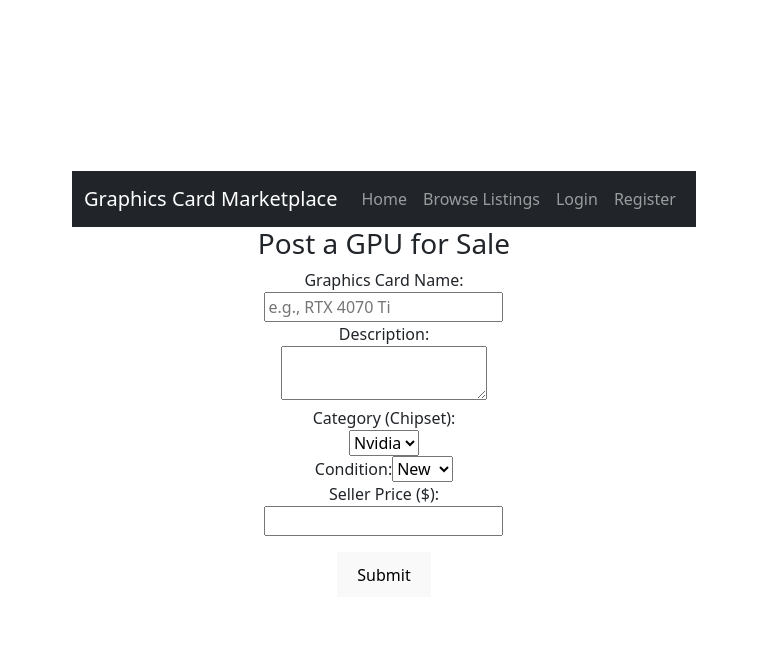
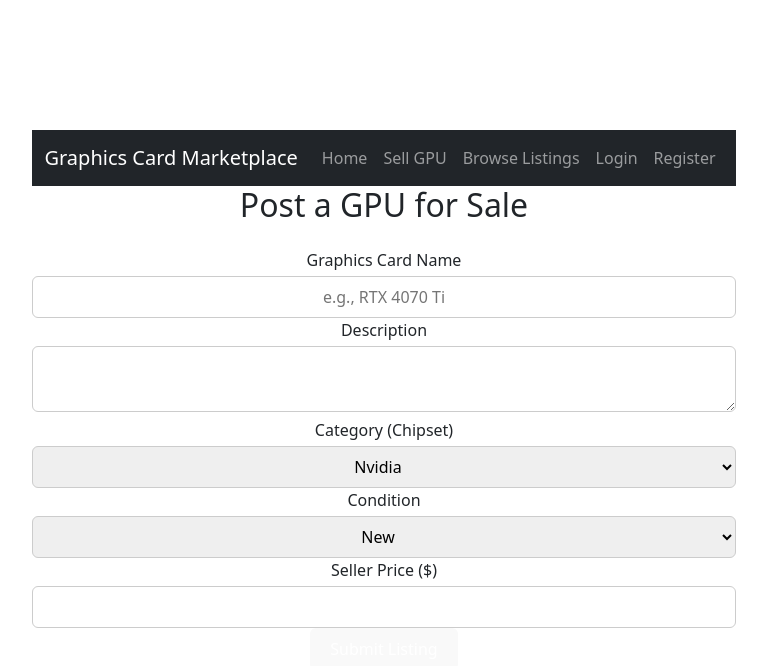
Before and after one commit to Jthao04/Graphic-Cards-Marketplace, a React (Vite) app in the folder Client/: page /sell in a window 1280 px wide. Shown: the top 666 px of the page, without its empty margins (256-1023 px from the left). Built offline with nearby package versions, Linux system fonts and the light colour scheme; no server answers.

Commit message:
Styled the CSS for Sell GPU page

```diff
--- a/Client/src/App.css
+++ b/Client/src/App.css
@@ -40,3 +40,13 @@
 .read-the-docs {
   color: #888;
 }
+
+.uniform-input {
+  width: 100%;
+  padding: 0.5rem 0.75rem;
+  font-size: 1rem;
+  border: 1px solid #ccc;
+  border-radius: 6px;
+  box-sizing: border-box;
+  text-align: center;
+}
--- a/Client/src/components/Navbar.jsx
+++ b/Client/src/components/Navbar.jsx
@@ -19,6 +19,7 @@ function AppNavbar() {
           <Navbar.Collapse id="basic-navbar-nav">
             <Nav className="ms-auto">
               <Nav.Link as={Link} to="/">Home</Nav.Link>
+              <Nav.Link as={Link} to="/sell">Sell GPU</Nav.Link>
               <Nav.Link as={Link} to="/listings">Browse Listings</Nav.Link>
 
               {user ? (
--- a/Client/src/pages/GpuPriceChecker.jsx
+++ b/Client/src/pages/GpuPriceChecker.jsx
@@ -1,10 +1,10 @@
 import { useEffect, useState } from 'react';
 import { useAuth } from '../context/AuthContext.jsx';
-import { useNavigate } from 'react-router-dom'; // Import useNavigate for redirection
+import { useNavigate } from 'react-router-dom';
 
 const GpuPriceChecker = () => {
   const { user } = useAuth();
-  const navigate = useNavigate(); // Initialize navigate for redirection
+  const navigate = useNavigate();
 
   const [gpuName, setGpuName] = useState('');
   const [price, setPrice] = useState(null);
@@ -51,11 +51,7 @@ const GpuPriceChecker = () => {
           .then(res => res.json())
           .then(data => {
             setHasSearched(true);
-            if (data.averagePrice) {
-              setPrice(data.averagePrice);
-            } else {
-              setPrice(null);
-            }
+            setPrice(data.averagePrice || null);
           })
           .catch(() => {
             setHasSearched(true);
@@ -71,14 +67,13 @@ const GpuPriceChecker = () => {
     }
   };
 
-  // Convert image file to base64
   const handleImageChange = (e) => {
     const file = e.target.files[0];
     setImage(file);
 
     const reader = new FileReader();
     reader.onloadend = () => {
-      setImageBase64(reader.result.split(',')[1]); // Get base64 string (remove the data URL prefix)
+      setImageBase64(reader.result.split(',')[1]);
     };
     reader.readAsDataURL(file);
   };
@@ -100,8 +95,8 @@ const GpuPriceChecker = () => {
     formData.append('userId', user._id);
 
     if (imageBase64) {
-      formData.append('imageData', imageBase64); // Send base64 image
-      formData.append('imageType', image.type); // Send the MIME type
+      formData.append('imageData', imageBase64);
+      formData.append('imageType', image.type);
     }
 
     try {
@@ -143,47 +138,47 @@ const GpuPriceChecker = () => {
   };
 
   return (
-    <div style={{ marginBottom: '2rem' }}>
-      <h3>Post a GPU for Sale</h3>
-      <form onSubmit={handleSubmit}>
+    <div className="max-w-2xl mx-auto mt-10 p-6 bg-white rounded-xl shadow-md">
+      <h2 className="text-2xl font-semibold mb-4 text-center">Post a GPU for Sale</h2>
+      <form onSubmit={handleSubmit} className="space-y-4">
+
         <div>
-          <label>Graphics Card Name:</label>
-          <br />
+          <label className="block font-medium">Graphics Card Name</label>
           <input
             type="text"
-            placeholder="e.g., RTX 4070 Ti"
             value={gpuName}
             onChange={handleInputChange}
+            placeholder="e.g., RTX 4070 Ti"
             required
+            className="uniform-input mt-1"
           />
         </div>
 
         {countdown !== null && countdown > 0 && (
-          <div style={{ color: 'gray' }}>Checking Amazon in {countdown}...</div>
+          <div className="text-sm text-gray-500">Checking Amazon in {countdown}...</div>
         )}
-        {loading && <div style={{ color: 'gray' }}>Checking Amazon...</div>}
-        {price && <div style={{ color: 'green' }}>Estimated Amazon Price: ${price}</div>}
+        {loading && <div className="text-sm text-gray-500">Checking Amazon...</div>}
+        {price && <div className="text-sm text-green-600">Estimated Amazon Price: ${price}</div>}
         {hasSearched && !loading && !price && (
-          <div style={{ color: 'red' }}>No price found.</div>
+          <div className="text-sm text-red-600">No price found.</div>
         )}
 
         <div>
-          <label>Description:</label>
-          <br />
+          <label className="block font-medium">Description</label>
           <textarea
             value={description}
             onChange={(e) => setDescription(e.target.value)}
             required
+            className="uniform-input mt-1"
           />
         </div>
 
         <div>
-          <label>Category (Chipset):</label>
-          <br />
+          <label className="block font-medium">Category (Chipset)</label>
           <select
             value={category}
             onChange={(e) => setCategory(e.target.value)}
-            required
+            className="uniform-input mt-1"
           >
             <option value="Nvidia">Nvidia</option>
             <option value="AMD">AMD</option>
@@ -192,39 +187,46 @@ const GpuPriceChecker = () => {
         </div>
 
         <div>
-          <label>Condition:</label>
-          <select value={gpuCondition} onChange={(e) => setGpuCondition(e.target.value)}>
+          <label className="block font-medium">Condition</label>
+          <select
+            value={gpuCondition}
+            onChange={(e) => setGpuCondition(e.target.value)}
+            className="uniform-input mt-1"
+          >
             <option value="New">New</option>
             <option value="Used">Used</option>
           </select>
         </div>
 
         <div>
-          <label>Seller Price ($):</label>
-          <br />
+          <label className="block font-medium">Seller Price ($)</label>
           <input
             type="number"
             value={sellerPrice}
             onChange={(e) => setSellerPrice(e.target.value)}
             required
+            className="uniform-input mt-1"
           />
         </div>
 
-        {/* Not Working As Intended For Now
+        {/* Optional image upload (disabled for now) */}
+        {/*
         <div>
-          <label>Upload Image:</label>
-          <br />
+          <label className="block font-medium">Upload Image</label>
           <input
             type="file"
             accept="image/*"
             onChange={handleImageChange}
-            required
+            className="mt-1"
           />
         </div>
         */}
 
-        <button type="submit" style={{ marginTop: '1rem' }}>
-          Submit
+        <button
+          type="submit"
+          className="w-full bg-blue-600 text-white py-2 rounded hover:bg-blue-700 transition duration-200"
+        >
+          Submit Listing
         </button>
       </form>
     </div>
```
